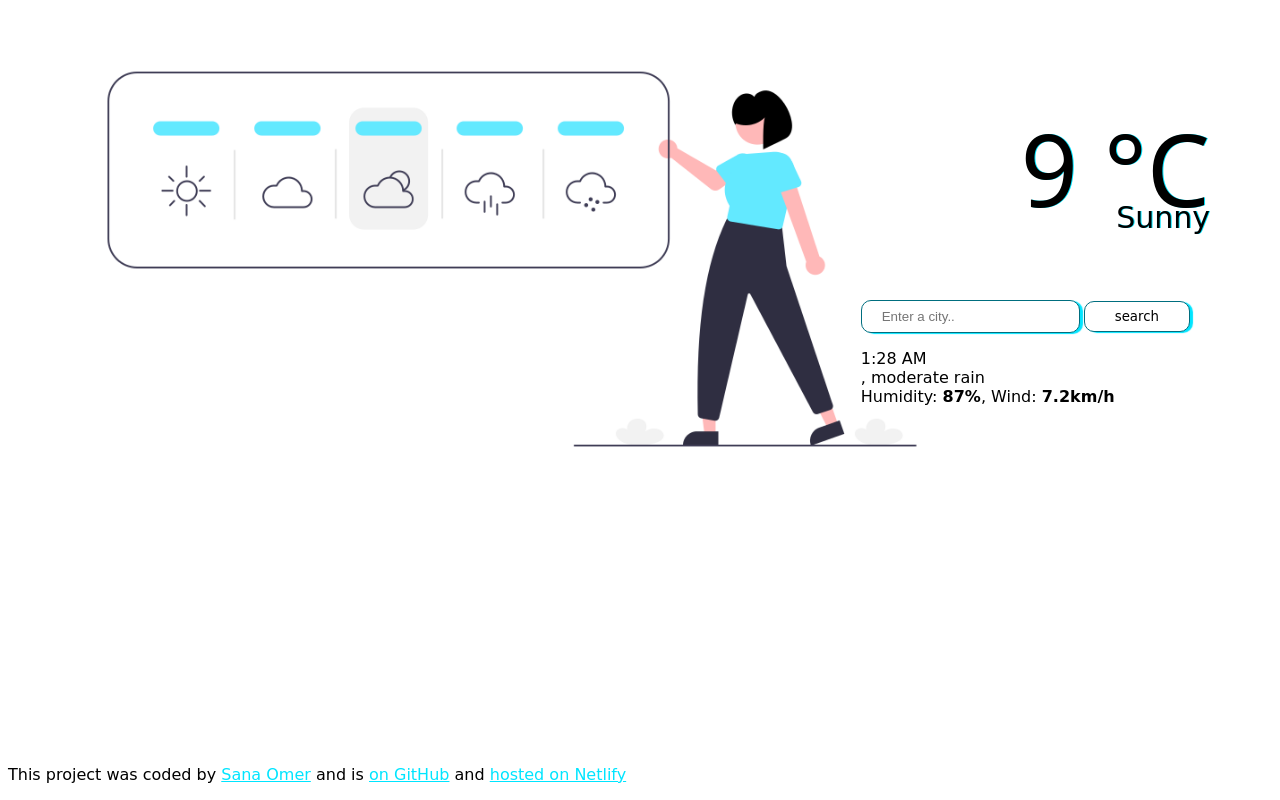
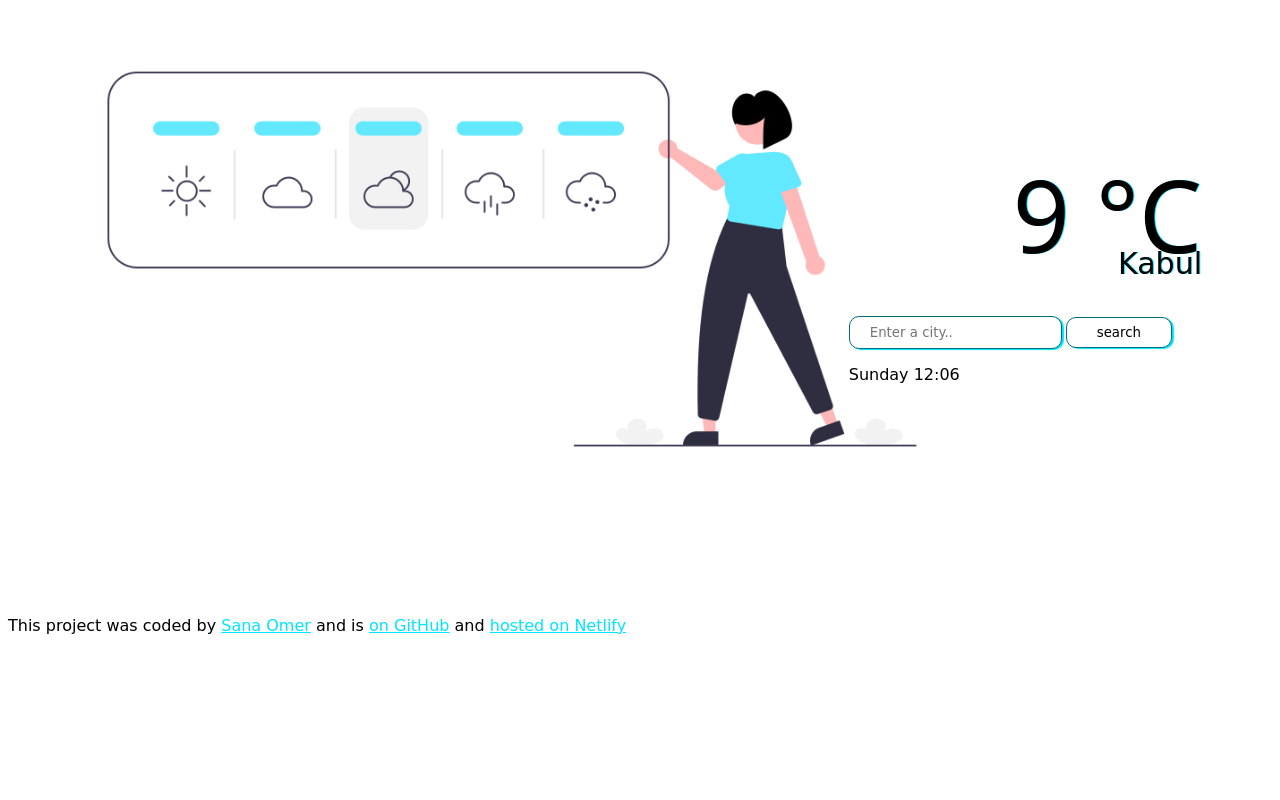
Before and after one commit to SanaOmer047/My_Weather_App, a plain HTML site: page index.html in a window 1280 px wide. Drawn offline with nearby package versions, Linux system fonts and the light colour scheme.

Commit message:
add java

```diff
--- a/Src/java.js
+++ b/Src/java.js
@@ -0,0 +1,60 @@
+
+function currentDate(date) {
+    let minutes = date.getMinutes();
+    let hours = date.getHours();
+    let day = date.getDay();
+
+    if (minutes < 10) {
+      minutes = `0${minutes}`;
+    }
+
+    if (hours < 10) {
+      hours = `0${hours}`;
+    }
+
+    let days = [
+      "Sunday",
+      "Monday",
+      "Tuesday",
+      "Wednesday",
+      "Thursday",
+      "Friday",
+      "Saturday"
+    ];
+
+    let Cdate = days[day];
+    return `${Cdate} ${hours}:${minutes}`;
+  }
+  let nowsDate = new Date();
+ let currentDateELement = document.querySelector("#current-time");
+ currentDateELement.innerHTML = currentDate(nowsDate);
+
+ function displayTemperature(response) {
+    let temperatureElement = document.querySelector("#current_temperature");
+    let temperature = Math.round(response.data.temperature.current);
+    let cityElement = document.querySelector("#current-city");
+    cityElement.innerHTML = response.data.city;
+    temperatureElement.innerHTML =` ${temperature} °C`;
+    console.log(response.data);
+    let temperaturedetails = document.querySelector("#details");
+    let feels = response.data.temperature.feels_like ;
+    let humidity =response.data.temperature.humidity;
+    let describe = response.data.condition.
+    description;
+
+   temperaturedetails.innerHTML= `${describe} Humidity${humidity}, feels like ${feels}`
+  }
+
+  function search(event) {
+    event.preventDefault();
+    let searchInputElement = document.querySelector("#searchInput");
+    let city = searchInputElement.value;
+
+    let apiKey = "aet38f3bo337f6e891d11f066a098c49";
+    let apiUrl = `https://api.shecodes.io/weather/v1/current?query=${city}&key=${apiKey}&units=metric`;
+
+    axios.get(apiUrl).then(displayTemperature)
+    };
+
+  let searchForm = document.querySelector("#search-form");
+  searchForm.addEventListener("submit", search);
--- a/Src/styles.css
+++ b/Src/styles.css
@@ -1,50 +1,54 @@
 
 .main_body{
     position: absolute;
-    top: 300px;
-    right: 90px;
-
+ top: 300px;
+right:100px;
 }
 footer{
-    position: absolute;
-    bottom: 0;
+   position:relative;
+    top: 600px;
+
 }
 body {background-repeat: no-repeat;
     background-size: 80%;
-
+   position: sticky;
 }
 .search{
 border-radius: 10px;
 padding: 8px 20px;
-box-shadow: 3px 1px 1px rgb(0, 229, 255);
+box-shadow: 2px 1px 1px rgb(0, 229, 255);
 border: 1px solid rgb(0, 110, 127);
-font-family:fantasy;
-
+font-family:cursive;
 }
 .submit {
 border-radius: 10px;
 padding: 7px 30px;
-box-shadow: 3px 1px 1px rgb(0, 229, 255);
+
 border: 1px solid rgb(0, 110, 127);
 background-color: white;
 font-family: cursive;
+box-shadow: 2px 1px 1px rgb(0, 229, 255);
+}
+.submit:hover{
+    cursor: pointer;
 }
 .current_temperature {position: absolute;
-    top: 100px;
+    top: 130px;
   right: 70px;
   font-size: 100px;
   text-shadow:1px 0px 0px rgb(0, 229, 255);
   font-family:system-ui, -apple-system, BlinkMacSystemFont, 'Segoe UI', Roboto, Oxygen, Ubuntu, Cantarell, 'Open Sans', 'Helvetica Neue', sans-serif;
 
 }
-.Sun {
+.current-city {
     position: absolute;
-    top: 200px;
+    top: 230px;
   right: 70px;
   font-size: 30px;
   text-shadow:1px 0px 0px rgb(0, 229, 255);
   font-family: cursive;
 }
+
 .main{
     font-family: cursive;}
     footer{
@@ -53,3 +57,8 @@ font-family: cursive;
  a{
     color: rgb(0, 229, 255);
  }
+ #details{
+    font-family: cursive;
+    font-weight: bolder;
+
+ }
--- a/index.html
+++ b/index.html
@@ -4,25 +4,27 @@
     <meta charset="UTF-8">
     <meta name="viewport" content="width=device-width, initial-scale=1.0">
     <link rel="stylesheet" href="src/styles.css" />
+    <script src="https://cdn.jsdelivr.net/npm/axios@1.1.2/dist/axios.min.js"></script>
     <title>weather_app</title>
 </head>
 <body background="Src/new image/Weather_re_qsmd.png">
-    <div class="current_temperature">9 °C</div>
-       <div class="Sun">Sunny</div>
+
+  <div class="current_temperature" id="current_temperature">9 °C</div>
+       <div class="current-city" id="current-city">Kabul</div>
     <div class="main_body">
-    <form class="form">
+    <form class="form" id="search-form">
         <input type="search"
         placeholder="Enter a city.."
         class="search"
+        id="searchInput"
         />
         <input type="submit" value="search" class="submit" />
      </form>
 
        <p class= "main">
-        <span id="current time">1:28 AM</span> <br/>
-        <span ></span>, moderate rain <br />
-        Humidity: <strong>87%</strong>, Wind: <strong>7.2km/h</strong>
-      </p></div>
+        <span id="current-time"></span> <br/>
+        <span ></span><div class="" id="details">
+      </p></div></div>
 
       <footer >
         <p>
@@ -32,4 +34,5 @@
           <a href="https://superb-kitten-be19b6.netlify.app" target="_blank">hosted on Netlify</a>
         </p>
       </footer>
+      <script src="Src/java.js"></script>
 </html>
```
